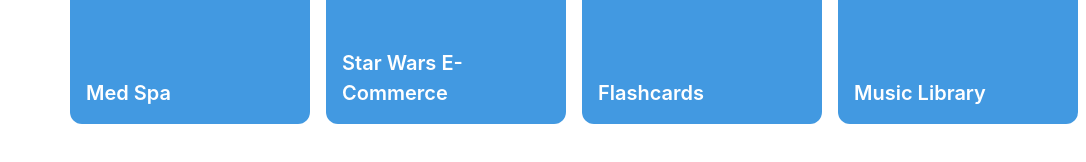
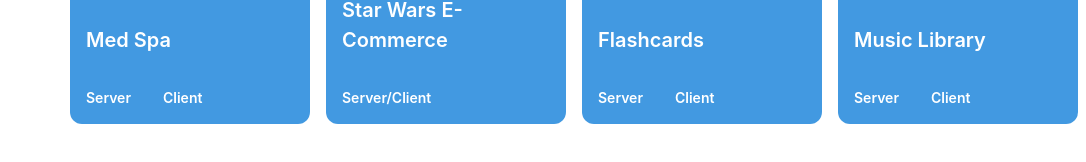
Before and after one commit to Schmidt1519/portfolio, a React (Create React App) app: page / in a window 1280 px wide. Shown: the part 938-1100 px from the top of the page, without its empty margins (194-1280 px from the left). Built offline with nearby package versions, Linux system fonts and the light colour scheme.

Commit message:
Added Github repo links to projects.

```diff
--- a/package.json
+++ b/package.json
@@ -13,6 +13,7 @@
     "react": "^17.0.2",
     "react-dom": "^17.0.2",
     "react-icons": "^4.2.0",
+    "react-router-dom": "^5.2.0",
     "react-scripts": "4.0.3",
     "web-vitals": "^1.1.2"
   },
--- a/src/App.js
+++ b/src/App.js
@@ -15,8 +15,8 @@
   return (
     <VStack p={5}>
       <Flex w="100%">
-        {/* insert logo here */}
-        <Heading ml="6" size="md" fontWeight="semibold" color="blue.300">L S</Heading>
+        {/* create logo here */}
+        <Heading ml="8" size="md" fontWeight="semibold" color="blue.300">LS</Heading>
         <Spacer></Spacer>
         <Link href="https://www.linkedin.com/in/leighton-schmidt86/" isExternal><IconButton icon={<FaLinkedin />} isRound="true"></IconButton></Link>
         <Link href="https://github.com/Schmidt1519/" isExternal><IconButton icon={<FaGithub />} isRound="true"></IconButton></Link>
--- a/src/components/projects.jsx
+++ b/src/components/projects.jsx
@@ -1,5 +1,5 @@
 import React from 'react';
-import { useMediaQuery, Flex, Box, Text, Image } from '@chakra-ui/react';
+import { useMediaQuery, Flex, Box, Text, Image, Link } from '@chakra-ui/react';
 
 function Projects() {
 
@@ -17,21 +17,50 @@
                     <Flex rounded="xl" direction="column" mt={4} ml={isNotSmallScreen ? 4 : 0}
                     bg="blue.400" h="30vh" w="30vh" justify="flex-end" _hover={{ bg: "teal.400", }}>
                         <Text color="white" p="4" fontSize="xl" fontWeight="semibold">Med Spa</Text>
+                            <Flex>
+                                <Link href="https://github.com/Schmidt1519/med-spa-frontend/" isExternal>
+                                    <Text color="white" p="4" fontSize="sm" fontWeight="semibold">Server</Text>
+                                </Link>
+                                <Link href="https://github.com/Schmidt1519/med-spa-backend/" isExternal>
+                                    <Text color="white" p="4" fontSize="sm" fontWeight="semibold">Client</Text>
+                                </Link>
+                            </Flex>
                     </Flex>
 
                     <Flex rounded="xl" direction="column" mt={4} ml={isNotSmallScreen ? 4 : 0}
                         bg="blue.400" h="30vh" w="30vh" justify="flex-end" _hover={{ bg: "teal.400", }}>
                         <Text color="white" p="4" fontSize="xl" fontWeight="semibold">Star Wars E-Commerce</Text>
+                            <Flex>
+                            <Link href="https://github.com/Schmidt1519/StarWarsECommerce/" isExternal>
+                                    <Text color="white" p="4" fontSize="sm" fontWeight="semibold">Server/Client</Text>
+                                </Link>
+                            </Flex>
                     </Flex>
 
                     <Flex rounded="xl" direction="column" mt={4} ml={isNotSmallScreen ? 4 : 0}
                     bg="blue.400" h="30vh" w="30vh" justify="flex-end" _hover={{ bg: "teal.400", }}>
                         <Text color="white" p="4" fontSize="xl" fontWeight="semibold">Flashcards</Text>
+                            <Flex>
+                            <Link href="https://github.com/Schmidt1519/flashcard-react/" isExternal>
+                                    <Text color="white" p="4" fontSize="sm" fontWeight="semibold">Server</Text>
+                                </Link>
+                                <Link href="https://github.com/Schmidt1519/flashcards-django-rest/" isExternal>
+                                    <Text color="white" p="4" fontSize="sm" fontWeight="semibold">Client</Text>
+                                </Link>
+                            </Flex>
                     </Flex>
 
                     <Flex rounded="xl" direction="column" mt={4} ml={isNotSmallScreen ? 4 : 0}
                     bg="blue.400" h="30vh" w="30vh" justify="flex-end" _hover={{ bg: "teal.400", }}>
                         <Text color="white" p="4" fontSize="xl" fontWeight="semibold">Music Library</Text>
+                            <Flex>
+                            <Link href="https://github.com/Schmidt1519/music-library-react/" isExternal>
+                                    <Text color="white" p="4" fontSize="sm" fontWeight="semibold">Server</Text>
+                                </Link>
+                                <Link href="https://github.com/Schmidt1519/music-library/" isExternal>
+                                    <Text color="white" p="4" fontSize="sm" fontWeight="semibold">Client</Text>
+                                </Link>
+                            </Flex>
                     </Flex>
                 </Flex>
 
```
Also changed, not shown: 1 other file (tests, documents, lock files or other folders).
